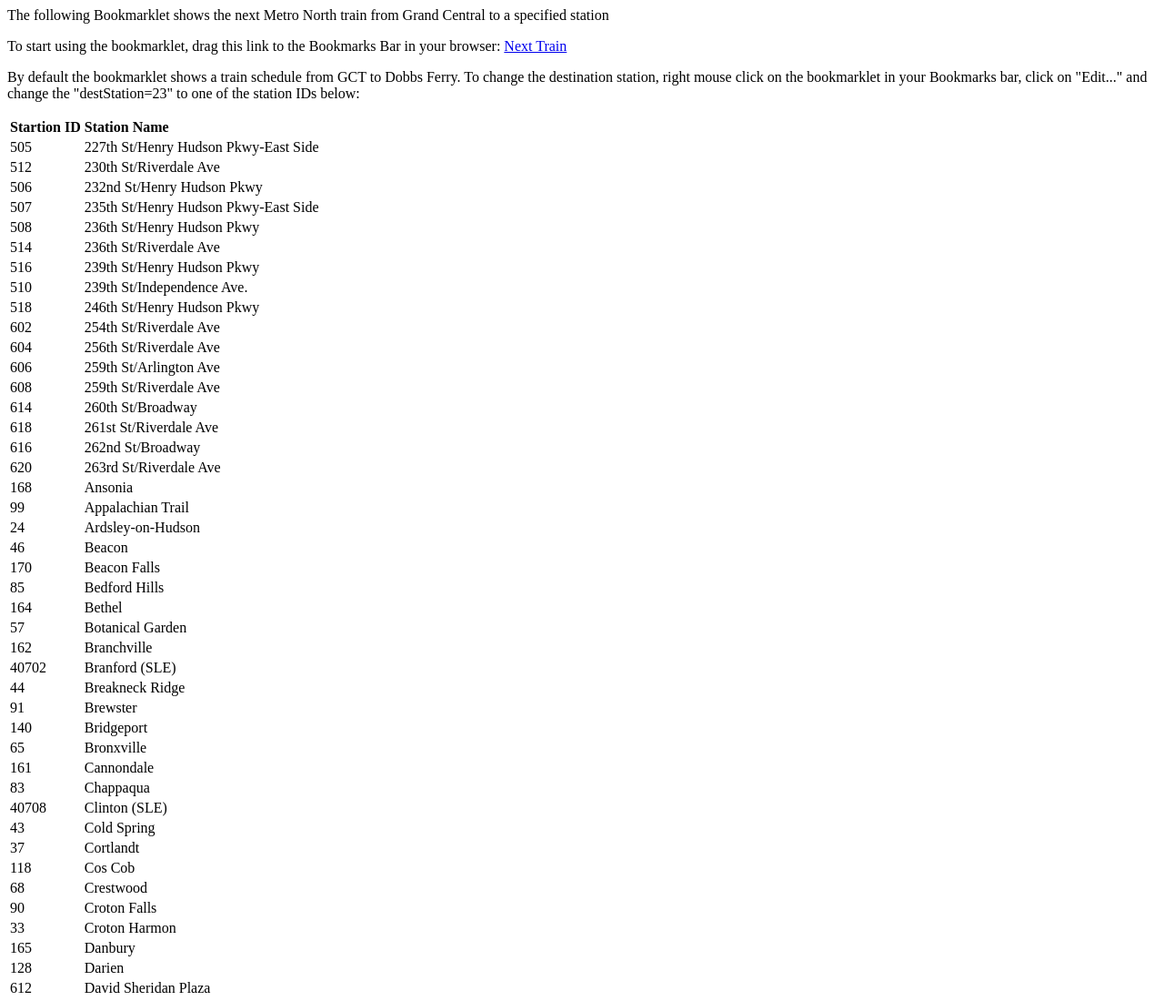
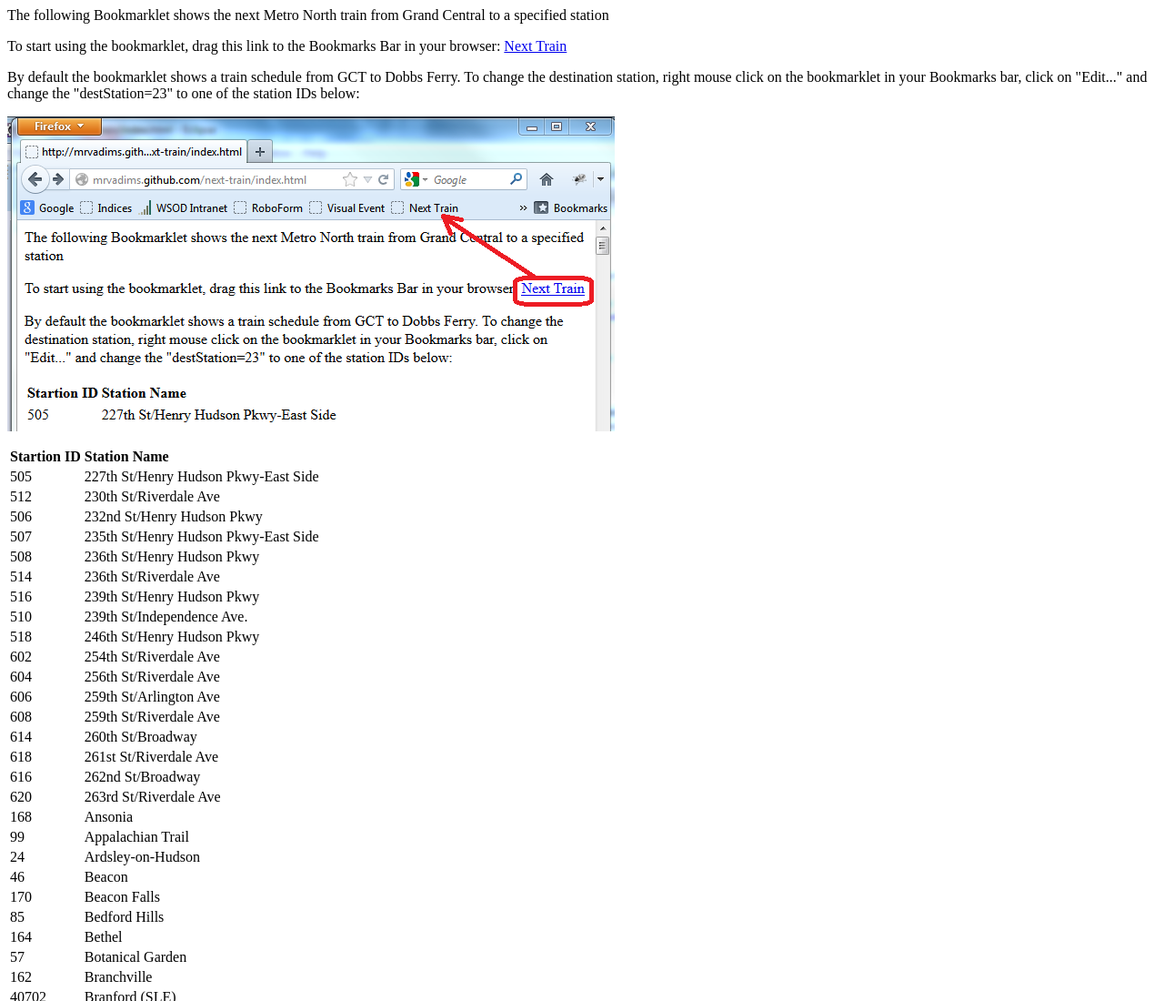
Before and after one commit to mrvadims/next-train, a plain HTML site: page index.html in a window 1280 px wide. Shown: the top 1100 px of the page at 91% size. Drawn offline with Linux system fonts and the light colour scheme.

Commit message:
added example screenshot image

```diff
--- a/index.html
+++ b/index.html
@@ -5,8 +5,12 @@ The following Bookmarklet shows the next Metro North train from Grand Central to
 To start using the bookmarklet, drag this link to the Bookmarks Bar in your browser:
 	<a href="javascript:(function(){var script=document.createElement('SCRIPT');var destStation=23;script.onload=function(){if(typeof nextTrain=='function')nextTrain(destStation);};script.setAttribute('language','JavaScript');script.src='http://mrvadims.github.com/next-train/next-train.js';document.body.appendChild(script);})()">
 		Next Train</a>
+
 <p>
 By default the bookmarklet shows a train schedule from GCT to Dobbs Ferry.  To change the destination station, right mouse click on the bookmarklet in your Bookmarks bar, click on "Edit..." and change the "destStation=23" to one of the station IDs below:
+<p>
+<p>
+<img src="screenshot.png" alt="screenshot" />
 <p>
 
 <table>
```
Also changed, not shown: screenshot.png (added).
